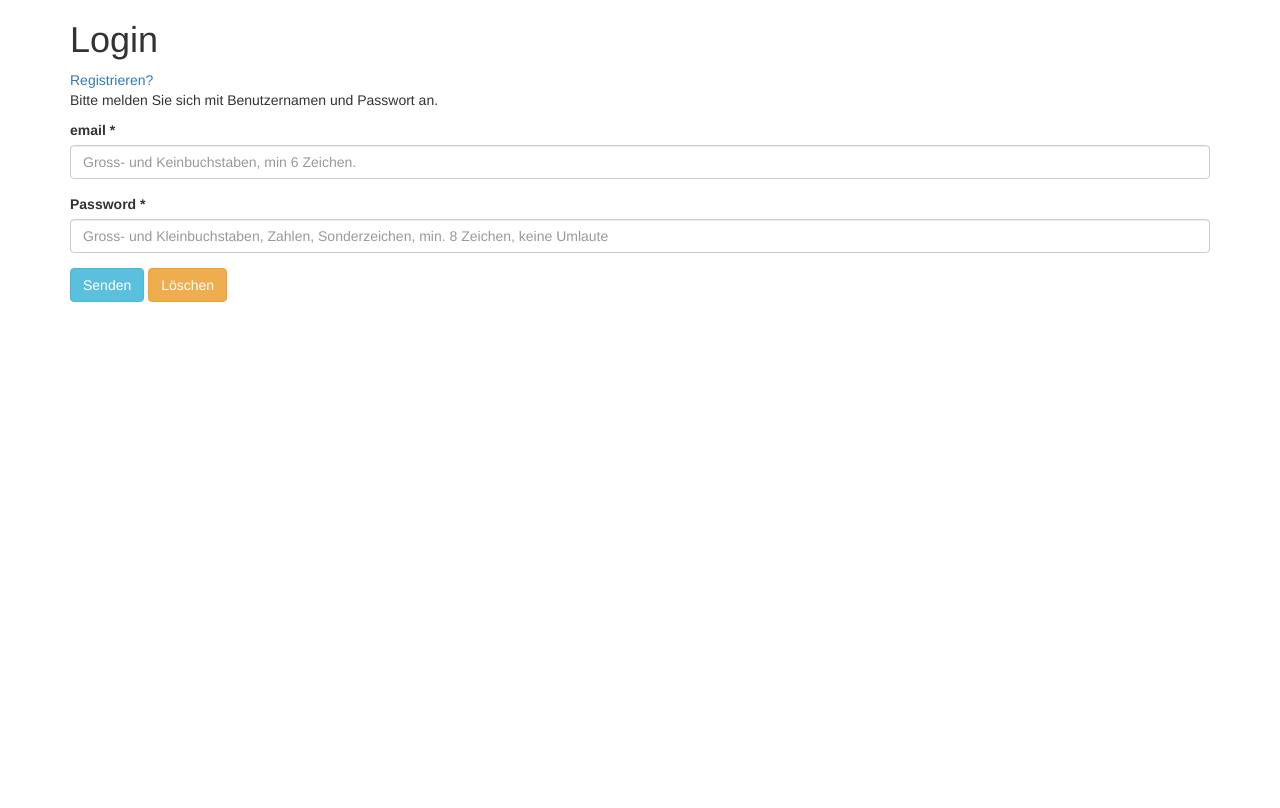
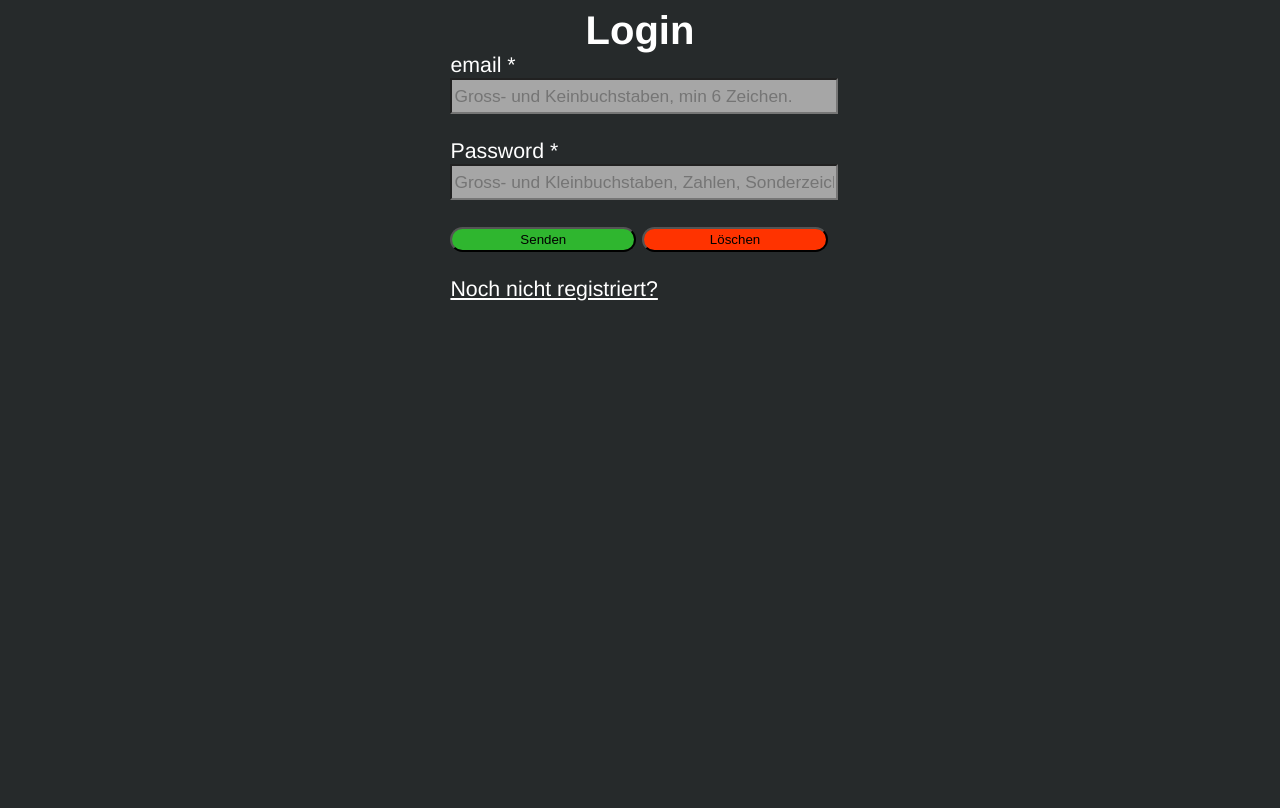
Before and after one commit to Dokunet/morningHelper, a PHP site: page / in a window 1280 px wide. Before the commit the page ends 302 px from the top, so only its background shows below. Run offline with PHP 8.4, Linux system fonts and the light colour scheme; some libraries are stand-ins or nearby versions.

Commit message:
work from office

```diff
--- a/index.php
+++ b/index.php
@@ -34,6 +34,7 @@ if ($_SERVER["REQUEST_METHOD"] == "POST") {
             if (password_verify($password, $user['password'])) {
                 $_SESSION['loggedin'] = true;
                 $_SESSION['username'] = $user['username'];
+                $_SESSION['uid'] =  $user['id'];
                 $result->free();
                 $stmt->close();
                 header("Location: main.php");
@@ -51,25 +52,13 @@ if ($_SERVER["REQUEST_METHOD"] == "POST") {
     <meta name="viewport" content="width=device-width, initial-scale=1">
     <title>Login</title>
 
-    <!-- Bootstrap -->
-    <link rel="stylesheet" href="https://maxcdn.bootstrapcdn.com/bootstrap/3.3.5/css/bootstrap.min.css">
-    <link rel="stylesheet" href="https://maxcdn.bootstrapcdn.com/font-awesome/4.4.0/css/font-awesome.min.css">
-
-    <!-- HTML5 Shim and Respond.js IE8 support of HTML5 elements and media queries -->
-    <!-- WARNING: Respond.js doesn't work if you view the page via file:// -->
-    <!--[if lt IE 9]>
-    <script src="https://oss.maxcdn.com/libs/html5shiv/3.7.2/html5shiv.js"></script>
-    <script src="https://oss.maxcdn.com/libs/respond.js/1.4.2/respond.min.js"></script>
-    <![endif]-->
+    <link rel="stylesheet" type="text/css" href="style.css">
 </head>
 
 <body>
     <div class="container">
         <h1>Login</h1>
-        <a href="./registration.php">Registrieren?</a>
-        <p>
-            Bitte melden Sie sich mit Benutzernamen und Passwort an.
-        </p>
+
         <?php
         // fehlermeldung oder nachricht ausgeben
         if (!empty($message)) {
@@ -78,24 +67,30 @@ if ($_SERVER["REQUEST_METHOD"] == "POST") {
             echo "<div class=\"alert alert-danger\" role=\"alert\">" . $error . "</div>";
         }
         ?>
-        <form action="" method="POST">
-            <div class="form-group">
+        <form action="" method="POST" class="loginform">
+
                 <label for="email">email *</label>
+                <br>
                 <input type="text" name="email" class="form-control" id="email" value="" placeholder="Gross- und Keinbuchstaben, min 6 Zeichen." title="Gross- und Keinbuchstaben, min 6 Zeichen." maxlength="30" required="true">
-            </div>
+                <br>
+                <br>
             <!-- password -->
-            <div class="form-group">
+
                 <label for="password">Password *</label>
+                <br>
                 <input type="password" name="password" class="form-control" id="password" placeholder="Gross- und Kleinbuchstaben, Zahlen, Sonderzeichen, min. 8 Zeichen, keine Umlaute" pattern="(?=^.{8,}$)((?=.*\d+)(?=.*\W+))(?![.\n])(?=.*[A-Z])(?=.*[a-z]).*$" title="mindestens einen Gross-, einen Kleinbuchstaben, eine Zahl und ein Sonderzeichen, mindestens 8 Zeichen lang,keine Umlaute." maxlength="255" required="true">
-            </div>
+                <br>
+                <br>
+
             <button type="submit" name="button" value="submit" class="btn btn-info">Senden</button>
+
             <button type="reset" name="button" value="reset" class="btn btn-warning">Löschen</button>
+            <br>
+            <br>
+            <a href="./registration.php">Noch nicht registriert?</a>
         </form>
     </div>
-    <!-- jQuery (necessary for Bootstrap's JavaScript plugins) -->
-    <script src="https://ajax.googleapis.com/ajax/libs/jquery/1.11.3/jquery.min.js"></script>
-    <!-- Include all compiled plugins (below), or include individual files as needed -->
-    <script src="https://maxcdn.bootstrapcdn.com/bootstrap/3.3.5/js/bootstrap.min.js"></script>
+
 </body>
 
 </html>
--- a/style.css
+++ b/style.css
@@ -2,6 +2,7 @@
 body, html {
    height: 100%;
    background: #262a2b;
+   font-family: 'helvetica', san-serif;
 }
 
 h1 {
@@ -123,3 +124,46 @@ background: linear-gradient(to right, #0ABFBC, #FC354C);
   bottom: 50px;
   right: 50px;
 }
+
+.loginform {
+	font-size: 16pt;
+	color: white;
+	margin-top: 40%;
+	align-content: center;
+	width: 30%;
+	margin: auto;
+}
+.form-group {
+	align-content: center;
+	width: min-content;
+}
+
+
+.form-control {
+	margin: auto;
+	font-size: 13pt;
+	background-color: rgb(166, 166, 166);
+	width: 100%;
+	height: 30px;
+	float: center;
+}
+
+.btn {
+	width: 49%;
+	height: 25px;
+	margin: auto;
+	border-radius: 25%;
+	-webkit-border-radius: 35px;
+}
+.btn-info {
+	background-color: 	rgb(47, 182, 47);
+
+}
+
+.btn-warning {
+	background-color: rgb(255, 51, 0);
+}
+a {
+	margin: auto;
+	color: white;
+}
--- a/userdao.php
+++ b/userdao.php
@@ -6,6 +6,7 @@ function selectFromDB($query)
 {
     $mysqli = new mysqli('localhost', 'user', 'P@ssw0rd', 'morningHelper');
     $query = $mysqli->prepare($query);
+    echo $mysqli->error;
     $query->execute();
     $result = $query->get_result();
     if ($result->num_rows) {
@@ -16,7 +17,7 @@ function selectFromDB($query)
     }
 }
 
-list($user) = selectFromDB("SELECT * FROM users;");
+list($user) = selectFromDB("SELECT * FROM users WHERE id =". $_SESSION['uid'].";");
 
 $usermodel = selectFromDB("SELECT * FROM usermodel WHERE userid = " . $user["id"] . ";");
 
```
Also changed, not shown: commuteApi.php (+3 -1 lines), weatherApi.php (+4 -3 lines), writeUserModelData.php (+21 -11 lines).
